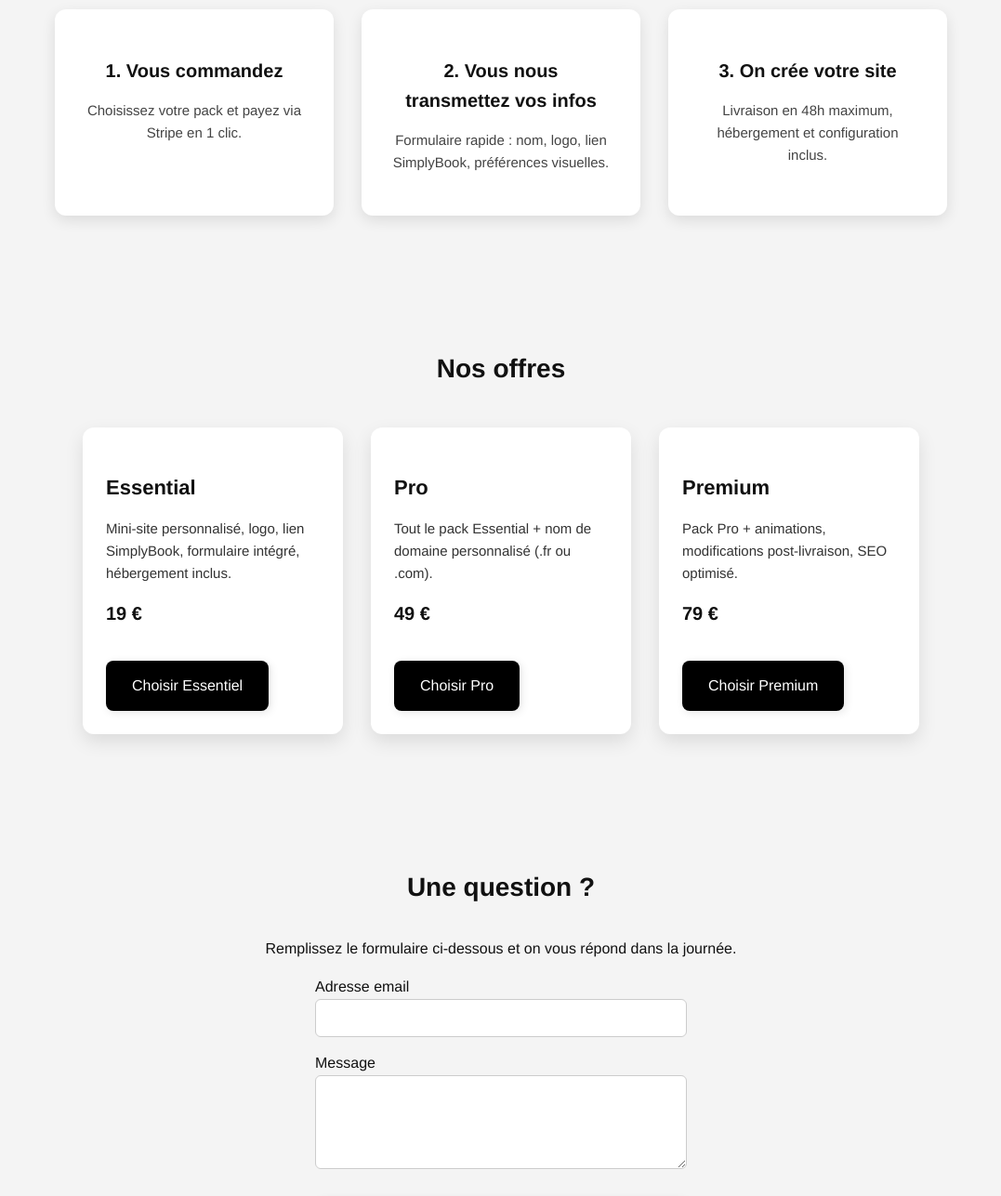
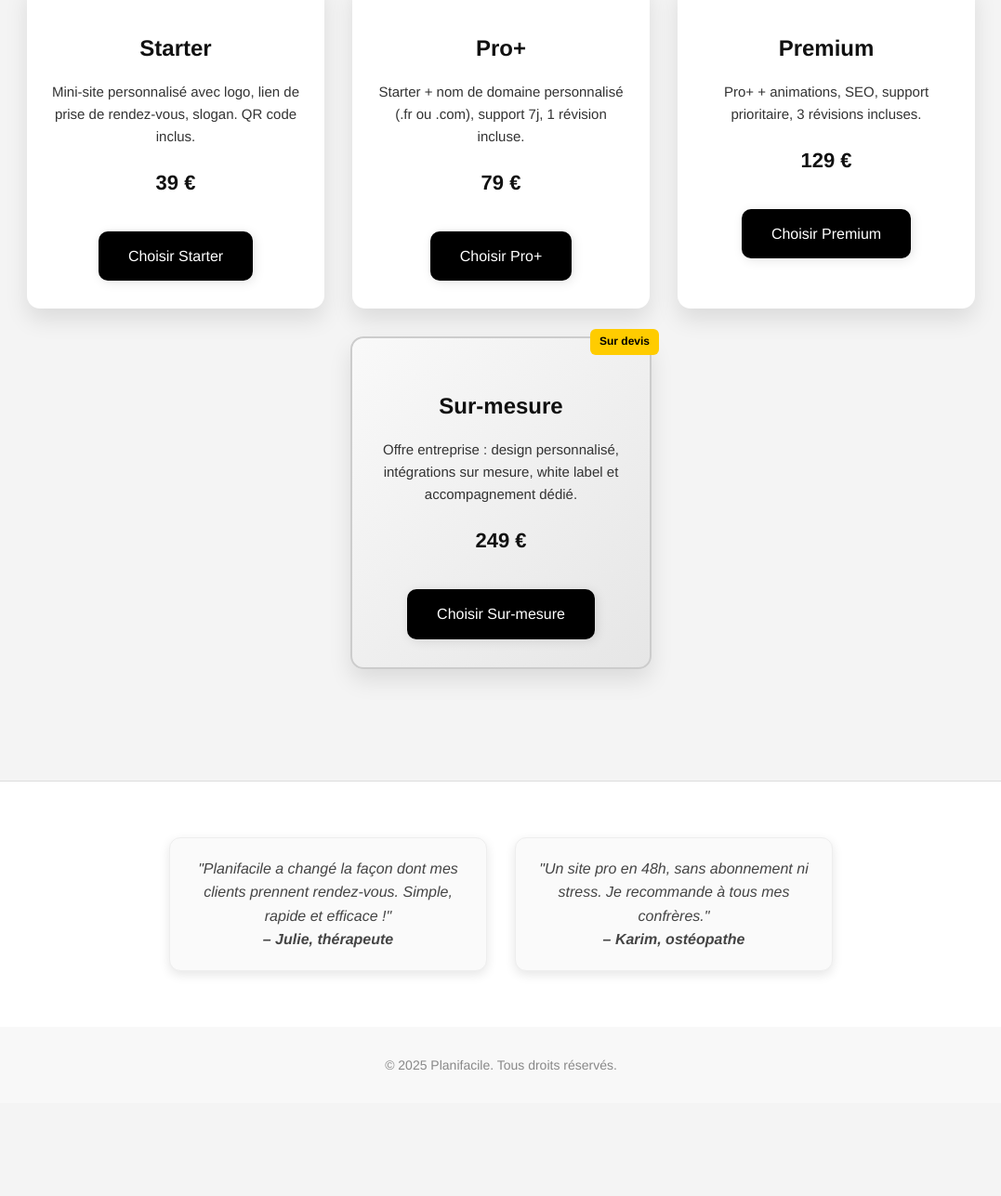
Before and after one commit to Heloise97122/Planifacile, a plain HTML site: page index.html in a window 1280 px wide. Shown: the part 654-1941 px from the top of the page at 93% size, without its empty margins (101-1178 px from the left). After the commit the page ends 1841 px from the top, so only its background shows below. Drawn offline with Linux system fonts and the light colour scheme.

Commit message:
Update index.html

```diff
--- a/index.html
+++ b/index.html
@@ -3,17 +3,14 @@
 <head>
   <meta charset="UTF-8" />
   <meta name="viewport" content="width=device-width, initial-scale=1.0" />
-  <title>Planifacile – Créez votre mini-site de rendez-vous</title>
+  <title>Planifacile – Votre mini-site de rendez-vous</title>
   <style>
     :root {
       --main-color: #000;
-      --accent-color: #ffffff;
+      --accent-color: #fff;
+      --highlight: #ffcc00;
       --bg-color: #f4f4f4;
       --shadow: rgba(0, 0, 0, 0.1);
-    }
-
-    * {
-      box-sizing: border-box;
     }
 
     body {
@@ -22,35 +19,31 @@
       background: var(--bg-color);
       color: #111;
       line-height: 1.6;
-      animation: fadeIn 1s ease;
-    }
-
-    @keyframes fadeIn {
-      from { opacity: 0; }
-      to { opacity: 1; }
     }
 
     header {
       text-align: center;
       padding: 60px 20px 30px;
+      background: #fff;
+      box-shadow: 0 4px 8px var(--shadow);
     }
 
     header img {
       width: 90px;
       margin-bottom: 20px;
+      border-radius: 50%;
       box-shadow: 0 5px 20px rgba(0, 0, 0, 0.2);
-      border-radius: 50%;
     }
 
     h1 {
-      font-size: 42px;
+      font-size: 44px;
       margin: 10px 0;
     }
 
-    p.subtitle {
-      font-size: 18px;
-      color: #444;
-      max-width: 600px;
+    .subtitle {
+      font-size: 20px;
+      color: #333;
+      max-width: 700px;
       margin: 0 auto 20px;
     }
 
@@ -59,18 +52,17 @@
       margin-top: 20px;
       background: var(--main-color);
       color: var(--accent-color);
-      padding: 14px 28px;
+      padding: 14px 32px;
       font-size: 16px;
       text-decoration: none;
-      border-radius: 8px;
-      transition: 0.3s ease;
-      box-shadow: 2px 2px 10px var(--shadow);
+      border-radius: 10px;
+      transition: all 0.3s ease;
+      box-shadow: 2px 2px 12px var(--shadow);
     }
 
     .button:hover {
-      background: var(--accent-color);
-      color: var(--main-color);
-      border: 2px solid var(--main-color);
+      transform: scale(1.05);
+      box-shadow: 0 4px 20px rgba(0, 0, 0, 0.2);
     }
 
     section {
@@ -81,34 +73,8 @@
     }
 
     h2 {
-      font-size: 28px;
-      margin-bottom: 30px;
-    }
-
-    .steps {
-      display: flex;
-      flex-wrap: wrap;
-      gap: 30px;
-      justify-content: center;
-      margin-top: 30px;
-    }
-
-    .step {
-      background: #fff;
-      padding: 30px;
-      border-radius: 12px;
-      box-shadow: 0 5px 15px var(--shadow);
-      width: 300px;
-    }
-
-    .step h3 {
-      margin-bottom: 10px;
-      font-size: 20px;
-    }
-
-    .step p {
-      font-size: 15px;
-      color: #444;
+      font-size: 32px;
+      margin-bottom: 40px;
     }
 
     .packs {
@@ -116,17 +82,17 @@
       flex-wrap: wrap;
       gap: 30px;
       justify-content: center;
-      margin-top: 40px;
     }
 
     .pack {
       background: #fff;
-      border-radius: 12px;
-      padding: 25px;
+      border-radius: 14px;
+      padding: 30px 20px;
       width: 280px;
-      box-shadow: 0 8px 20px var(--shadow);
+      box-shadow: 0 12px 24px var(--shadow);
       transition: 0.3s ease;
-      text-align: left;
+      text-align: center;
+      position: relative;
     }
 
     .pack:hover {
@@ -134,34 +100,59 @@
     }
 
     .pack h3 {
-      font-size: 22px;
-      margin-bottom: 10px;
+      font-size: 24px;
+      margin-bottom: 12px;
     }
 
     .pack p {
       font-size: 15px;
       color: #333;
+      margin-bottom: 20px;
     }
 
     .price {
       font-weight: bold;
-      font-size: 20px;
+      font-size: 22px;
       margin: 15px 0;
     }
 
-    form {
-      max-width: 400px;
-      margin: 0 auto;
-      text-align: left;
+    .badge {
+      position: absolute;
+      top: -10px;
+      right: -10px;
+      background: var(--highlight);
+      color: #000;
+      padding: 4px 10px;
+      border-radius: 6px;
+      font-size: 12px;
+      font-weight: bold;
     }
 
-    input, textarea {
-      width: 100%;
-      padding: 12px;
-      margin-bottom: 15px;
-      border: 1px solid #ccc;
-      border-radius: 6px;
-      font-family: inherit;
+    .pack.surmesure {
+      background: linear-gradient(135deg, #f9f9f9, #e6e6e6);
+      border: 2px solid #ccc;
+    }
+
+    .testimonials {
+      background: #fff;
+      padding: 60px 20px;
+      margin-top: 60px;
+      border-top: 1px solid #ddd;
+      display: flex;
+      flex-wrap: wrap;
+      justify-content: center;
+      gap: 30px;
+    }
+
+    .testimonial {
+      background: #fafafa;
+      border: 1px solid #eee;
+      border-radius: 12px;
+      padding: 20px;
+      max-width: 300px;
+      font-style: italic;
+      color: #444;
+      box-shadow: 0 4px 12px var(--shadow);
     }
 
     footer {
@@ -171,94 +162,58 @@
       color: #888;
       background: #f8f8f8;
     }
-
-    @media (max-width: 768px) {
-      .packs, .steps {
-        flex-direction: column;
-        align-items: center;
-      }
-    }
   </style>
 </head>
 <body>
-
   <header>
-    <header>
-  <div style="position: absolute; top: 20px; right: 20px; font-weight: bold;">
-    <a href="index.html" style="margin-right: 12px; color: #000; text-decoration: none;">FR</a>
-    <a href="en.html" style="color: #000; text-decoration: none;">EN</a>
-  </div>
-
     <img src="logo.png" alt="Logo Planifacile" />
     <h1>Planifacile</h1>
-    <p class="subtitle">Créez votre mini-site de prise de rendez-vous personnalisé en 48h.
-      Pas d’abonnement, pas de commission, pas de surprise.</p>
+    <p class="subtitle">Votre mini-site de prise de rendez-vous, livré en 48h. <br> Pas d'abonnement. QR code inclus.</p>
     <a href="#offres" class="button">Découvrir nos offres</a>
   </header>
-
-  <section>
-    <h2>Comment ça fonctionne ?</h2>
-    <div class="steps">
-      <div class="step">
-        <h3>1. Vous commandez</h3>
-        <p>Choisissez votre pack et payez via Stripe en 1 clic.</p>
-      </div>
-      <div class="step">
-        <h3>2. Vous nous transmettez vos infos</h3>
-        <p>Formulaire rapide : nom, logo, lien SimplyBook, préférences visuelles.</p>
-      </div>
-      <div class="step">
-        <h3>3. On crée votre site</h3>
-        <p>Livraison en 48h maximum, hébergement et configuration inclus.</p>
-      </div>
-    </div>
-  </section>
 
   <section id="offres">
     <h2>Nos offres</h2>
     <div class="packs">
       <div class="pack">
-        <h3>Essential</h3>
-        <p>Mini-site personnalisé, logo, lien SimplyBook, formulaire intégré, hébergement inclus.</p>
-        <div class="price">19 €</div>
-        <a href="https://buy.stripe.com/fZe5l7dnq2TZ6oo6or" class="button">Choisir Essentiel</a>
+        <h3>Starter</h3>
+        <p>Mini-site personnalisé avec logo, lien de prise de rendez-vous, slogan. QR code inclus.</p>
+        <div class="price">39 €</div>
+        <a href="https://buy.stripe.com/fZe5l7dnq2TZ6oo6or" class="button">Choisir Starter</a>
       </div>
 
       <div class="pack">
-        <h3>Pro</h3>
-        <p>Tout le pack Essential + nom de domaine personnalisé (.fr ou .com).</p>
-        <div class="price">49 €</div>
-        <a href="https://buy.stripe.com/aEU7tf5UYcuz1445kl" class="button">Choisir Pro</a>
+        <span class="badge">Populaire</span>
+        <h3>Pro+</h3>
+        <p>Starter + nom de domaine personnalisé (.fr ou .com), support 7j, 1 révision incluse.</p>
+        <div class="price">79 €</div>
+        <a href="https://buy.stripe.com/aEU7tf5UYcuz1445kl" class="button">Choisir Pro+</a>
       </div>
 
       <div class="pack">
         <h3>Premium</h3>
-        <p>Pack Pro + animations, modifications post-livraison, SEO optimisé.</p>
-        <div class="price">79 €</div>
+        <p>Pro+ + animations, SEO, support prioritaire, 3 révisions incluses.</p>
+        <div class="price">129 €</div>
         <a href="https://buy.stripe.com/14kaFrbfi9in144146" class="button">Choisir Premium</a>
+      </div>
+
+      <div class="pack surmesure">
+        <span class="badge">Sur devis</span>
+        <h3>Sur-mesure</h3>
+        <p>Offre entreprise : design personnalisé, intégrations sur mesure, white label et accompagnement dédié.</p>
+        <div class="price">249 €</div>
+        <a href="https://buy.stripe.com/9AQdRD5UYfGL8wwdQU" class="button">Choisir Sur-mesure</a>
       </div>
     </div>
   </section>
 
-  <section id="contact">
-    <h2>Une question ?</h2>
-    <p>Remplissez le formulaire ci-dessous et on vous répond dans la journée.</p>
-    <form action="https://formspree.io/f/xkgrozea" method="POST">
-      <label for="email">Adresse email</label>
-      <input type="email" name="email" id="email" required />
-
-      <label for="message">Message</label>
-      <textarea name="message" id="message" required rows="5"></textarea>
-
-      <button type="submit" class="button" style="width: 100%; margin-top: 10px;">Envoyer</button>
-    </form>
+  <section class="testimonials">
+    <div class="testimonial">"Planifacile a changé la façon dont mes clients prennent rendez-vous. Simple, rapide et efficace !"<br><strong>– Julie, thérapeute</strong></div>
+    <div class="testimonial">"Un site pro en 48h, sans abonnement ni stress. Je recommande à tous mes confrères."<br><strong>– Karim, ostéopathe</strong></div>
   </section>
 
- <footer>
-  © 2025 Planifacile. Tous droits réservés. ·
-  <a href="resellers.html" style="color: inherit; text-decoration: underline;">Devenir revendeur</a>
-</footer>
-
-
+  <footer>
+    © 2025 Planifacile. Tous droits réservés.
+  </footer>
 </body>
 </html>
```
